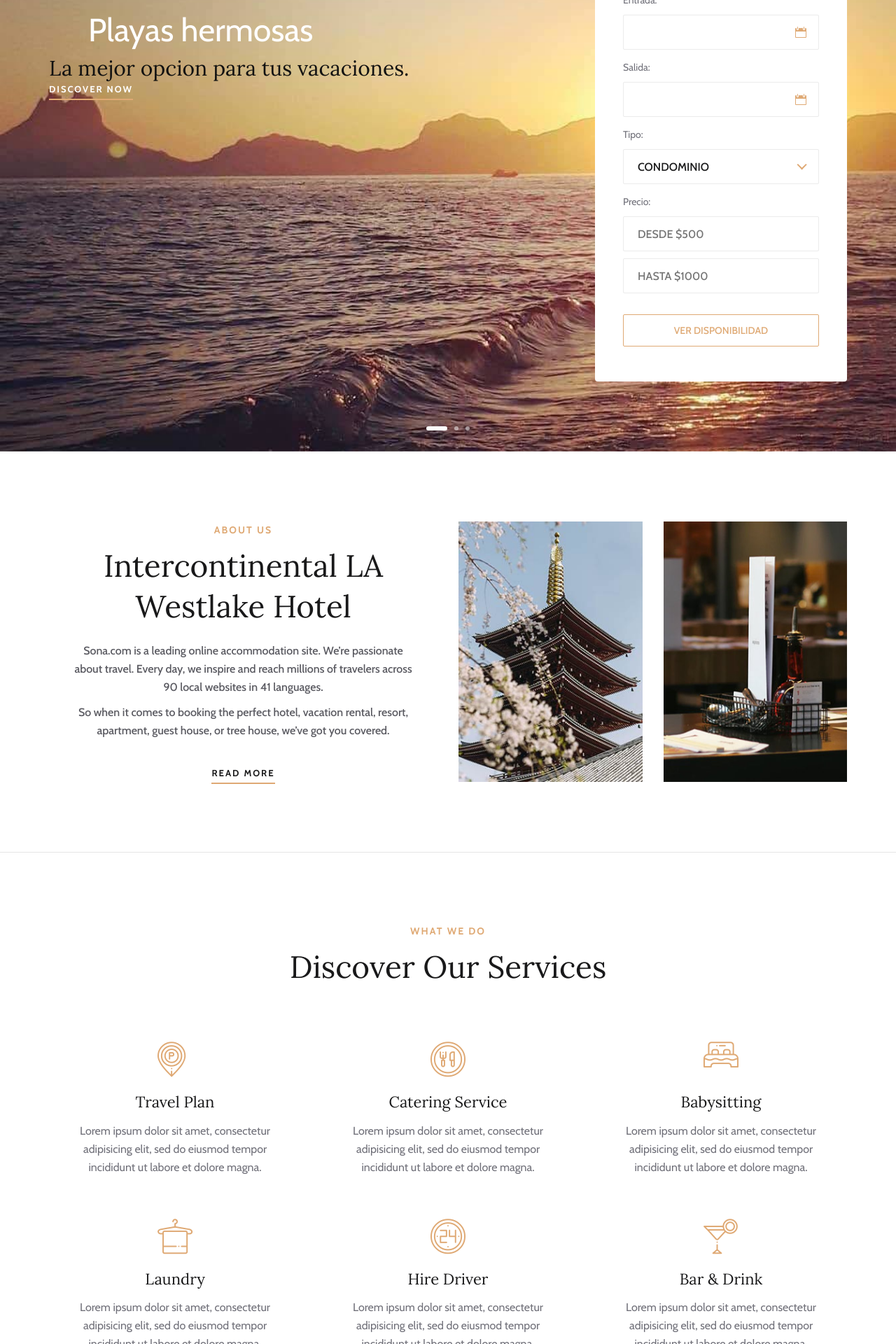
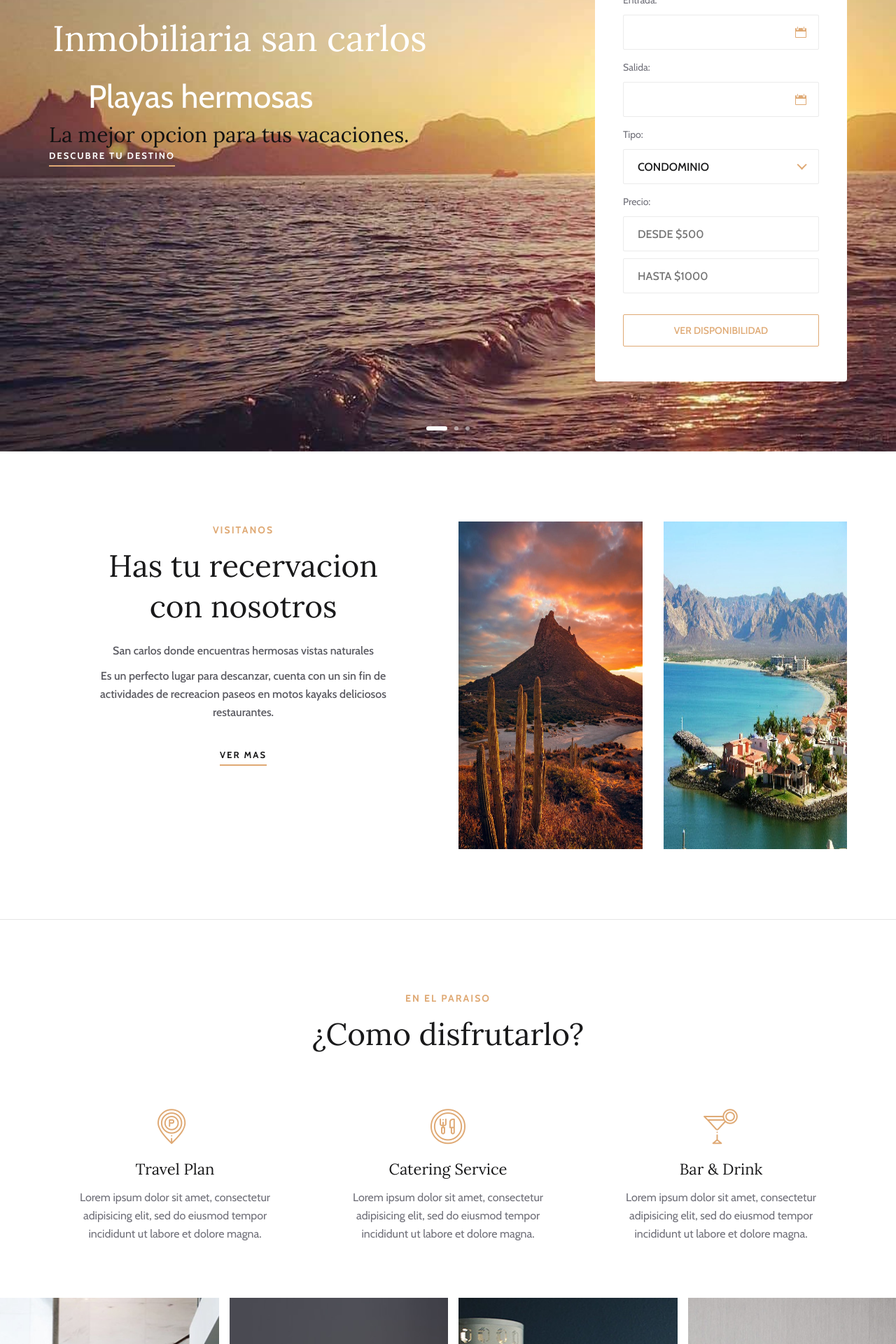
Before and after one commit to jesusalexisreyes/San-carlos, a PHP site: page / in a window 1280 px wide. Shown: the part 360-2280 px from the top of the page at 70% size. Run offline with PHP 8.4, Linux system fonts and the light colour scheme.

Commit message:
Se modifico la vista index mejoras en html

```diff
--- a/css/style.css
+++ b/css/style.css
@@ -290,6 +290,52 @@ ul, ol {
 
 }
 
+
+
+
+
+
+@-webkit-keyframes fadeInDownBig {
+  from {
+    opacity: 0;
+    -webkit-transform: translate3d(0, -200px, 0);
+    transform: translate3d(0, -200px, 0);
+  }
+
+  to {
+    opacity: 1;
+    -webkit-transform: translate3d(0, 0, 0);
+    transform: translate3d(0, 0, 0);
+  }
+}
+
+@keyframes fadeInDownBig {
+  from {
+    opacity: 0;
+    -webkit-transform: translate3d(0, -200px, 0);
+    transform: translate3d(0, -200px, 0);
+  }
+
+  to {
+    opacity: 1;
+    -webkit-transform: translate3d(0, 0, 0);
+    transform: translate3d(0, 0, 0);
+  }
+}
+
+.fadeInDownBig {
+  -webkit-animation-name: fadeInDownBig;
+  animation-name: fadeInDownBig;
+}
+
+#titulo {
+
+color: white;
+	animation: fadeInDownBig 3s;
+
+}
+
+
 .contenedor ul {
 	list-style: none;
 	padding-left: 10px;
--- a/index.html
+++ b/index.html
@@ -66,7 +66,7 @@
         <div id="mobile-menu-wrap"></div>
         <div class="top-social">
             <a href="https://www.facebook.com/inmbsancarlos/"><i class="fa fa-facebook"></i></a>
-            <a href="#"><i class="fa fa-instagram"></i></a>
+            <a href="https://www.instagram.com/inmobsancarlos/"><i class="fa fa-instagram"></i></a>
         </div>
         <ul class="top-widget">
             <li><i class="fa fa-phone"></i> (622) 1424836 || (622) 2261735</li>
@@ -90,7 +90,7 @@
                         <div class="tn-right">
                             <div class="top-social">
                                 <a href="https://www.facebook.com/inmbsancarlos/"><i class="fa fa-facebook"></i></a>
-                                <a href="#"><i class="fa fa-twitter"></i></a>
+                                <a href="https://www.instagram.com/inmobsancarlos"><i class="fa fa-instagram"></i></a>
                             </div>
                             <div class="language-option">
                                 <img src="img/MEX.jpg" alt="">
@@ -146,6 +146,8 @@
             <div class="row">
                 <div class="col-lg-6">
                     <div class="hero-text">
+                      <h2 id="titulo" style="font-size: 51px; padding: 5px;">Inmobiliaria san carlos</h2>
+                      <br>
                       <div class="contenedor">
 <ul>
       <li>Maravillosos paisajes</li>
@@ -156,7 +158,7 @@
 			    </ul>
 		</div>
                         <h3>La mejor opcion para tus vacaciones.</h3>
-                        <a href="#" class="primary-btn">Discover Now</a>
+                        <a href="#" class="primary-btn">Descubre tu destino</a>
                     </div>
                 </div>
                 <div class="col-xl-4 col-lg-5 offset-xl-2 offset-lg-1">
@@ -213,25 +215,23 @@
                 <div class="col-lg-6">
                     <div class="about-text">
                         <div class="section-title">
-                            <span>About Us</span>
-                            <h2>Intercontinental LA <br />Westlake Hotel</h2>
+                            <span>Visitanos</span>
+                            <h2>Has tu recervacion <br />con nosotros</h2>
                         </div>
-                        <p class="f-para">Sona.com is a leading online accommodation site. We’re passionate about
-                            travel. Every day, we inspire and reach millions of travelers across 90 local websites in 41
-                            languages.</p>
-                        <p class="s-para">So when it comes to booking the perfect hotel, vacation rental, resort,
-                            apartment, guest house, or tree house, we’ve got you covered.</p>
-                        <a href="#" class="primary-btn about-btn">Read More</a>
+                        <p class="f-para">San carlos donde encuentras hermosas vistas naturales </p>
+                        <p class="s-para">Es un perfecto lugar para descanzar, cuenta con un sin fin de actividades de recreacion
+                          paseos en motos kayaks deliciosos restaurantes.</p>
+                        <a href="#" class="primary-btn about-btn">Ver mas</a>
                     </div>
                 </div>
                 <div class="col-lg-6">
                     <div class="about-pic">
                         <div class="row">
                             <div class="col-sm-6">
-                                <img src="img/about/about-1.jpg" alt="">
+                                <img src="img/vistas/tetekawi.jpg" style="width: 330px; height: 468px;" alt="">
                             </div>
                             <div class="col-sm-6">
-                                <img src="img/about/about-2.jpg" alt="">
+                                <img src="img/vistas/playa.jpg" style="width: 330px; height: 468px;" alt="">
                             </div>
                         </div>
                     </div>
@@ -247,8 +247,8 @@
             <div class="row">
                 <div class="col-lg-12">
                     <div class="section-title">
-                        <span>What We Do</span>
-                        <h2>Discover Our Services</h2>
+                        <span> En el paraiso</span>
+                        <h2>¿Como disfrutarlo?</h2>
                     </div>
                 </div>
             </div>
@@ -269,30 +269,10 @@
                             labore et dolore magna.</p>
                     </div>
                 </div>
-                <div class="col-lg-4 col-sm-6">
-                    <div class="service-item">
-                        <i class="flaticon-026-bed"></i>
-                        <h4>Babysitting</h4>
-                        <p>Lorem ipsum dolor sit amet, consectetur adipisicing elit, sed do eiusmod tempor incididunt ut
-                            labore et dolore magna.</p>
-                    </div>
-                </div>
-                <div class="col-lg-4 col-sm-6">
-                    <div class="service-item">
-                        <i class="flaticon-024-towel"></i>
-                        <h4>Laundry</h4>
-                        <p>Lorem ipsum dolor sit amet, consectetur adipisicing elit, sed do eiusmod tempor incididunt ut
-                            labore et dolore magna.</p>
-                    </div>
-                </div>
-                <div class="col-lg-4 col-sm-6">
-                    <div class="service-item">
-                        <i class="flaticon-044-clock-1"></i>
-                        <h4>Hire Driver</h4>
-                        <p>Lorem ipsum dolor sit amet, consectetur adipisicing elit, sed do eiusmod tempor incididunt ut
-                            labore et dolore magna.</p>
-                    </div>
-                </div>
+
+
+
+
                 <div class="col-lg-4 col-sm-6">
                     <div class="service-item">
                         <i class="flaticon-012-cocktail"></i>
@@ -433,59 +413,7 @@
     </section>
     <!-- Home Room Section End -->
 
-    <!-- Testimonial Section Begin -->
-    <section class="testimonial-section spad">
-        <div class="container">
-            <div class="row">
-                <div class="col-lg-12">
-                    <div class="section-title">
-                        <span>Testimonials</span>
-                        <h2>What Customers Say?</h2>
-                    </div>
-                </div>
-            </div>
-            <div class="row">
-                <div class="col-lg-8 offset-lg-2">
-                    <div class="testimonial-slider owl-carousel">
-                        <div class="ts-item">
-                            <p>After a construction project took longer than expected, my husband, my daughter and I
-                                needed a place to stay for a few nights. As a Chicago resident, we know a lot about our
-                                city, neighborhood and the types of housing options available and absolutely love our
-                                vacation at Sona Hotel.</p>
-                            <div class="ti-author">
-                                <div class="rating">
-                                    <i class="icon_star"></i>
-                                    <i class="icon_star"></i>
-                                    <i class="icon_star"></i>
-                                    <i class="icon_star"></i>
-                                    <i class="icon_star-half_alt"></i>
-                                </div>
-                                <h5> - Alexander Vasquez</h5>
-                            </div>
-                            <img src="img/testimonial-logo.png" alt="">
-                        </div>
-                        <div class="ts-item">
-                            <p>After a construction project took longer than expected, my husband, my daughter and I
-                                needed a place to stay for a few nights. As a Chicago resident, we know a lot about our
-                                city, neighborhood and the types of housing options available and absolutely love our
-                                vacation at Sona Hotel.</p>
-                            <div class="ti-author">
-                                <div class="rating">
-                                    <i class="icon_star"></i>
-                                    <i class="icon_star"></i>
-                                    <i class="icon_star"></i>
-                                    <i class="icon_star"></i>
-                                    <i class="icon_star-half_alt"></i>
-                                </div>
-                                <h5> - Alexander Vasquez</h5>
-                            </div>
-                            <img src="img/testimonial-logo.png" alt="">
-                        </div>
-                    </div>
-                </div>
-            </div>
-        </div>
-    </section>
+
     <!-- Testimonial Section End -->
 
     <!-- Blog Section Begin -->
```
Also changed, not shown: img/vistas/playa.jpg (added), img/vistas/tetekawi.jpg (added).
